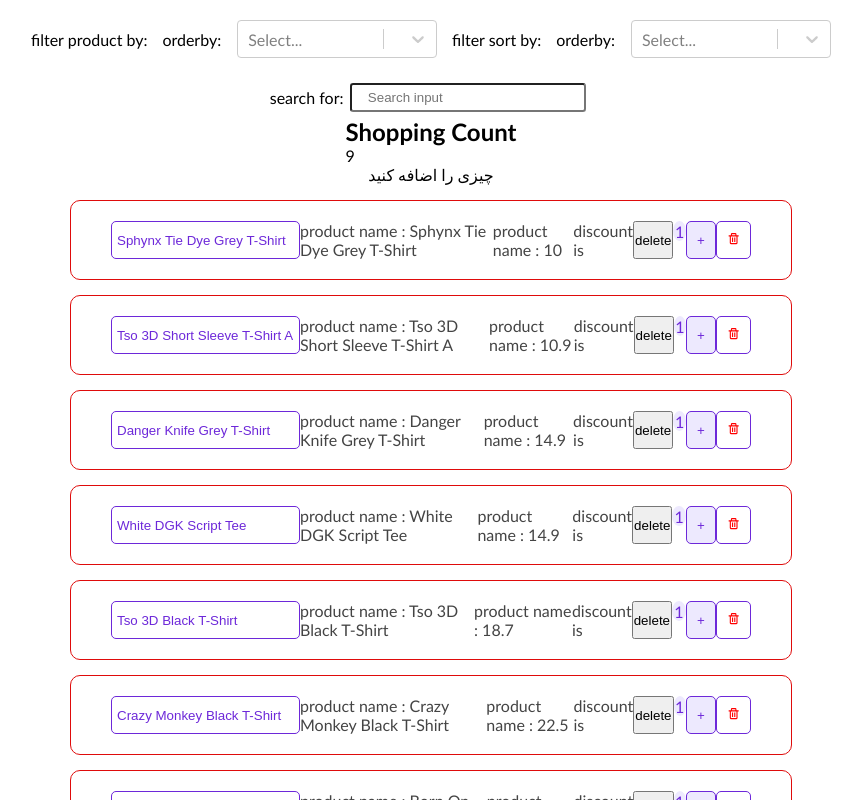
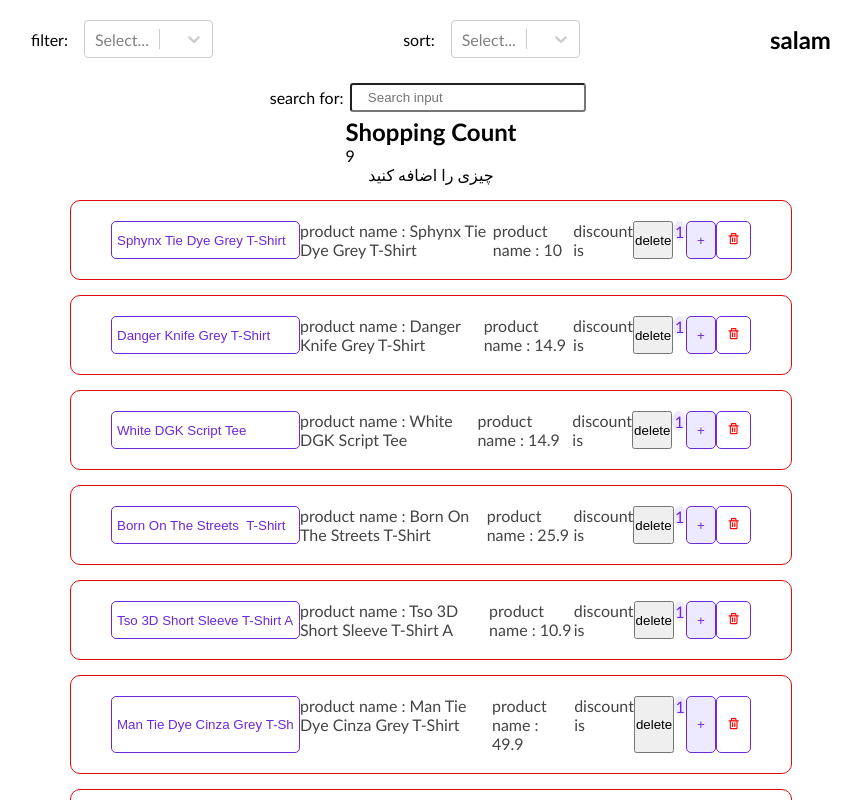
Before and after one commit to meysamsalehi/ReactTraining, a React (Create React App) app: page / in a window 1280 px wide. Shown: the top 800 px of the page, without its empty margins (209-1071 px from the left). Built offline with nearby package versions, Linux system fonts and the light colour scheme.

Commit message:
Session73 => Extracting select Component

```diff
--- a/package.json
+++ b/package.json
@@ -17,6 +17,7 @@
   "scripts": {
     "start": "react-scripts start",
     "build": "react-scripts build",
+    "watch": "node scripts/watch.js",
     "test": "react-scripts test",
     "eject": "react-scripts eject"
   },
--- a/src/Component/Filter/Filter.js
+++ b/src/Component/Filter/Filter.js
@@ -1,31 +1,23 @@
 import { useProductsAction } from "../ProductsProvider/ProductsProvider";
-import { useState, useEffect } from "react";
-import Select from "react-select";
+import { useState } from "react";
+import SelectComponent from "../../common/SelectComponent/SelectComponent";
 import Styles from "./Filter.module.css";
 
 const Filter = () => {
   const dispatch = useProductsAction();
   const [value, setValue] = useState("");
-  const [sort, setSort] = useState("Lowest");
+  const [sort, setSort] = useState("");
 
-  useEffect(() => {
-    dispatch({
-      type: "sort",
-      SelectedOption: { value: "Lowest" },
-    });
-  }, []);
+  const sortHandler = (SelectedOption) => {
+    console.log("ghabl", sort);
+    dispatch({ type: "sort", SelectedOption: SelectedOption });
+    setSort(SelectedOption);
+  };
 
   const changeHandler = (SelectedOption) => {
-    console.log(SelectedOption);
-    dispatch({ type: "filter", SelectedOption: SelectedOption });
-    dispatch({ type: "sort", SelectedOption: { value: sort } });
+    dispatch({ type: "filterChangeHandler", SelectedOption: SelectedOption });
+    dispatch({ type: "sort", SelectedOption: sort });
     setValue(SelectedOption);
-  };
-
-  const sortHandler = (SelectedOption) => {
-    console.log(SelectedOption);
-    dispatch({ type: "sort", SelectedOption: SelectedOption });
-    setSort(SelectedOption);
   };
 
   const options = [
@@ -45,26 +37,19 @@
 
   return (
     <div className={Styles.filter}>
-      <p> filter product by:</p>
-      <div className={Styles.selectContainer}>
-        <span> orderby:</span>
-        <Select
+      <SelectComponent
         value={value}
         onChange={changeHandler}
         options={options}
-          className={Styles.select}
+        title="filter"
       />
-      </div>
-      <p> filter sort by:</p>
-      <div className={Styles.selectContainer}>
-        <span> orderby:</span>
-        <Select
+      <SelectComponent
         value={sort}
         onChange={sortHandler}
         options={sortOptions}
-          className={Styles.select}
+        title="sort"
       />
-      </div>
+      <h2>salam {sort.value}</h2>
     </div>
   );
 };
--- a/src/Component/ProductsProvider/ProductsProvider.js
+++ b/src/Component/ProductsProvider/ProductsProvider.js
@@ -37,10 +37,12 @@
     case "remove":
       const filteredProducts = state.filter((p) => p.id !== action.id);
       return filteredProducts;
-    case "filter": {
+    case "filterChangeHandler": {
+      console.log("state is", state);
       if (action.SelectedOption.value == "") {
         return productsData;
       } else {
+        console.log(action.SelectedOption.value);
         const updatedProduct = productsData.filter(
           (p) => p.availableSizes.indexOf(action.SelectedOption.value) >= 0
         );
@@ -50,7 +52,6 @@
 
     case "sort": {
       const value = action.SelectedOption.value;
-      // alert(value);
       const product = [...state];
       if (value == "Lowest") {
         return _.orderBy(product, ["price"], ["asc"]);
@@ -60,13 +61,14 @@
     }
 
     case "search": {
-      if (action.event.target.value == "") {
+      const value = action.event.target.value;
+      console.log("value search", value);
+      if (value == "") {
         return productsData;
       } else {
-        const updatedProduct = productsData.filter(
-          (p) => p.title.toLowerCase().includes(action.event.target.value.toLowerCase())
+        return productsData.filter((p) =>
+          p.title.toLowerCase().includes(value.toLowerCase())
         );
-        return updatedProduct;
       }
     }
 
--- /dev/null
+++ b/src/common/SelectComponent/SelectComponent.js
@@ -0,0 +1,21 @@
+import React, { Component } from "react";
+import Select from "react-select";
+import styles from "./styles.module.css";
+
+const SelectComponent = ({ value, onChange, options, title }) => {
+  return (
+    <React.Fragment>
+      <div className={styles.selectContainer}>
+        <span>{title}:</span>
+        <Select
+          value={value}
+          onChange={onChange}
+          options={options}
+          title={title}
+        />
+      </div>
+    </React.Fragment>
+  );
+};
+
+export default SelectComponent;
--- /dev/null
+++ b/src/common/SelectComponent/styles.module.css
@@ -0,0 +1,13 @@
+.select {
+  width: 80rem;
+}
+
+.selectContainer {
+  display: flex;
+  align-items: center;
+}
+
+.selectContainer span {
+  display: block;
+  margin-right: 1rem;
+}
```
Lines whose indentation alone changed are shown as unchanged.
